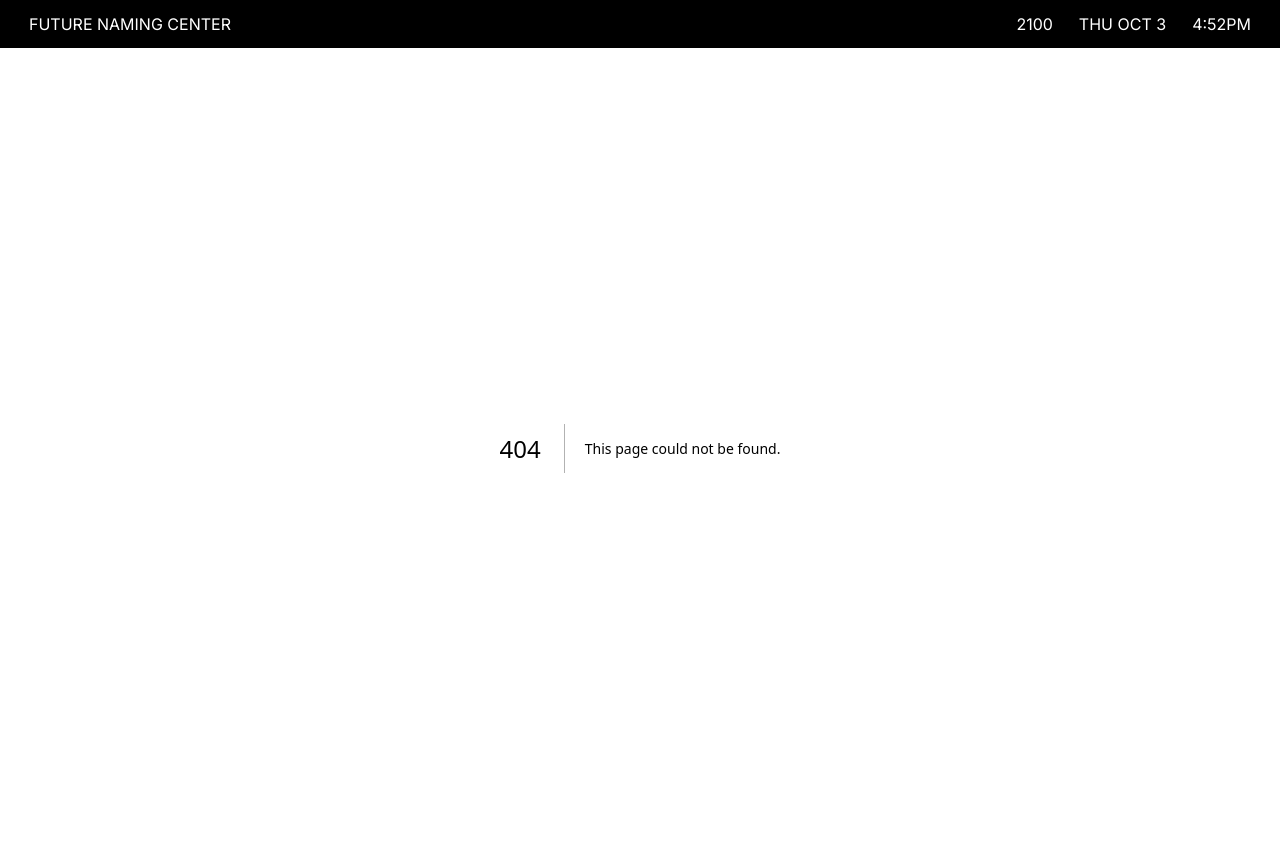
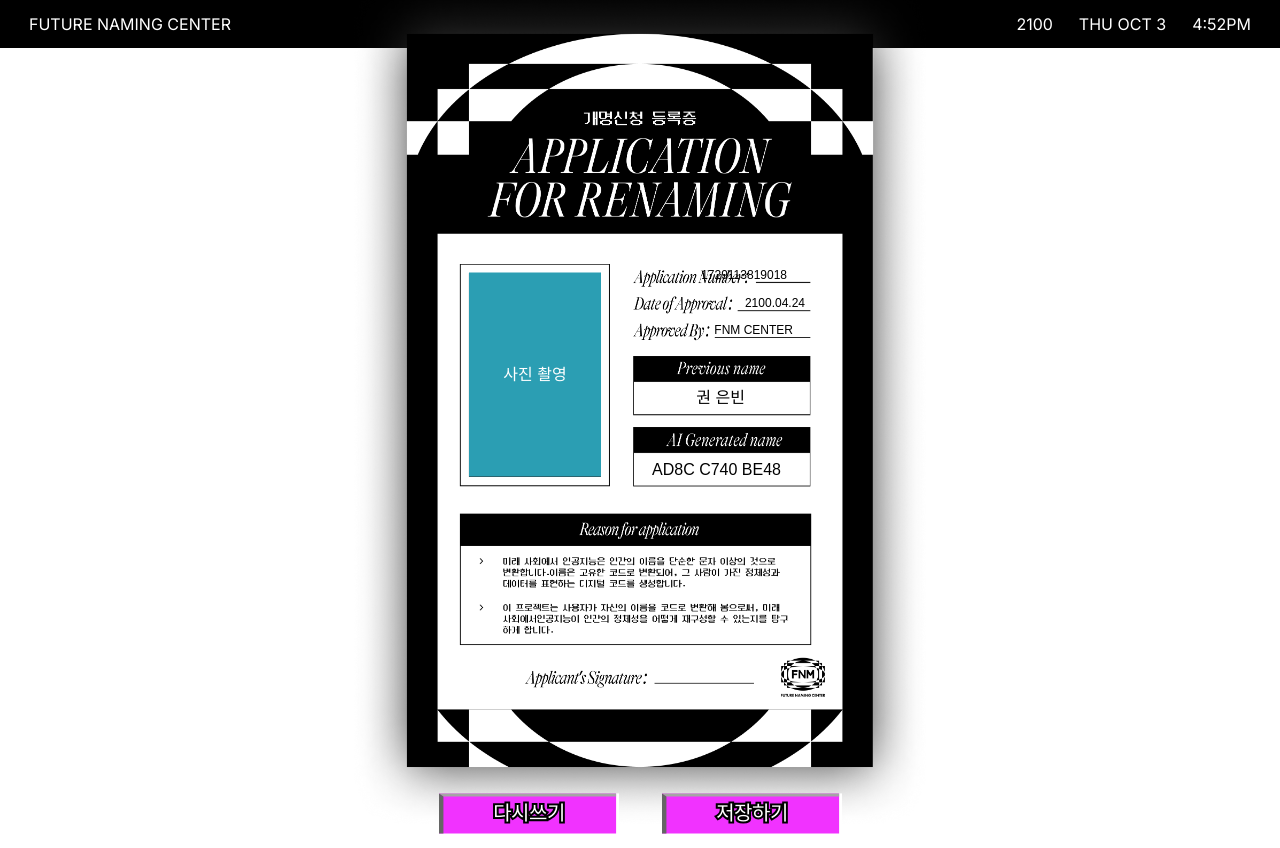
Before and after one commit to eunbeann/future-name-project, a Next.js app: page /camera in a window 1280 px wide. Before the commit this address had no page. After the commit the page ends 800 px from the top, so only its background shows below. Built offline with nearby package versions, Linux system fonts and the light colour scheme; no server answers; a web font is replaced by a local one.

Commit message:
etc: testForReactWebcam

```diff
--- /dev/null
+++ b/src/app/camera/page.tsx
@@ -0,0 +1,16 @@
+"use client";
+
+import CertificationCard from "../list/components/CertificationCard";
+
+export default function CameraPage() {
+  return (
+    <CertificationCard
+      id={1729113819018}
+      date={"2024.04.24"}
+      firstName={"은빈"}
+      lastName={"권"}
+      newFirstName={"C740 BE48"}
+      newLastName={"AD8C"}
+    />
+  );
+}
--- a/src/app/list/components/CertificationCard.tsx
+++ b/src/app/list/components/CertificationCard.tsx
@@ -40,6 +40,11 @@ export default function CertificationCard({
   return (
     <div className="z-50 fixed top-1/2 left-1/2 transform -translate-x-1/2 -translate-y-1/2 font-dunggeunmo">
       <div className="relative">
+        <div className="bg-[#2B9EB3] absolute top-[300px] left-[119px] w-[132px] h-[204px] text-center">
+          <button className="text-[#ffffff] h-full align-text-bottom">
+            사진 촬영
+          </button>
+        </div>
         <Image
           className="min-w-[580px] max-w-[580px] h-[855px]"
           src={certification}
```
